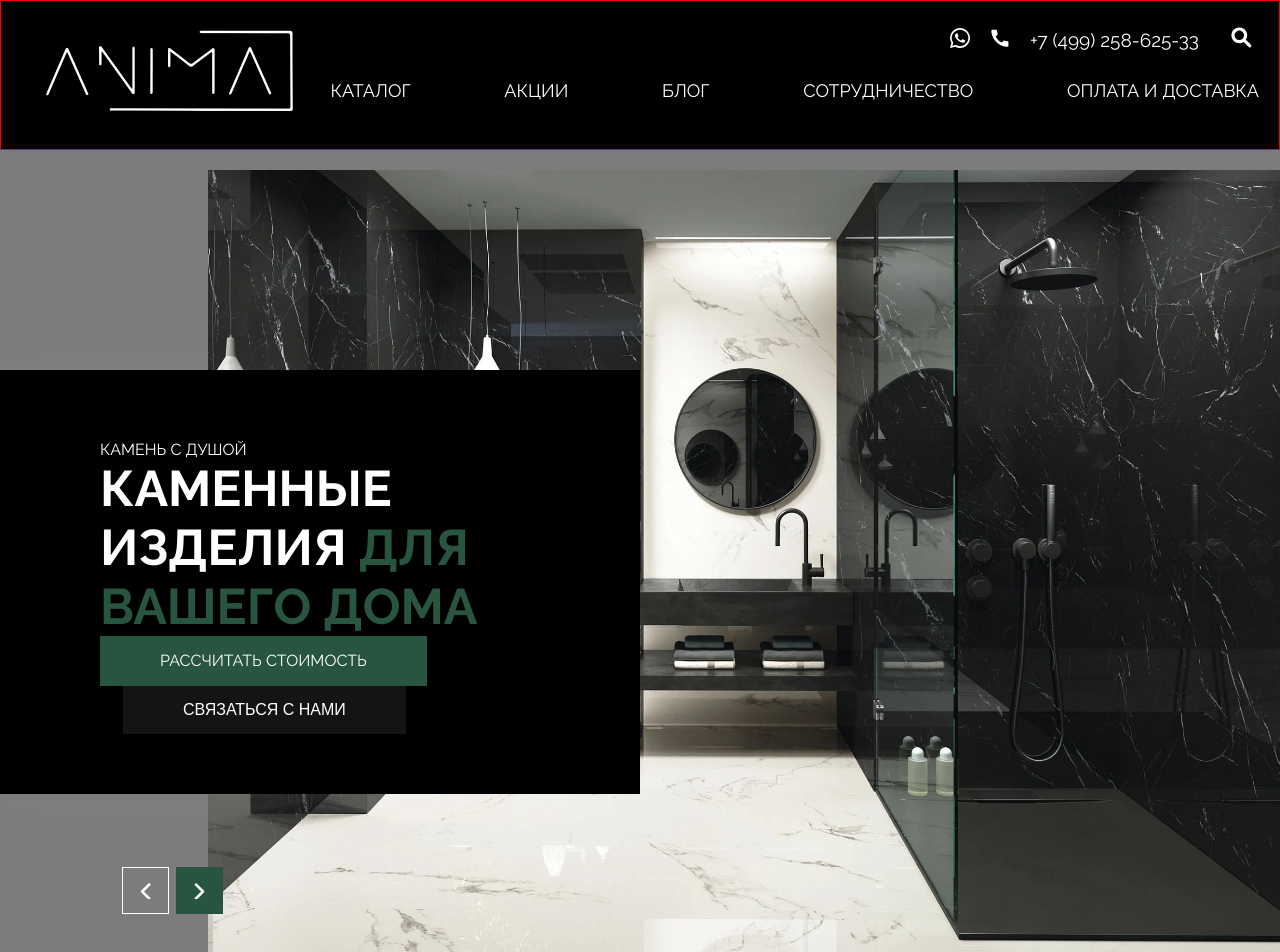
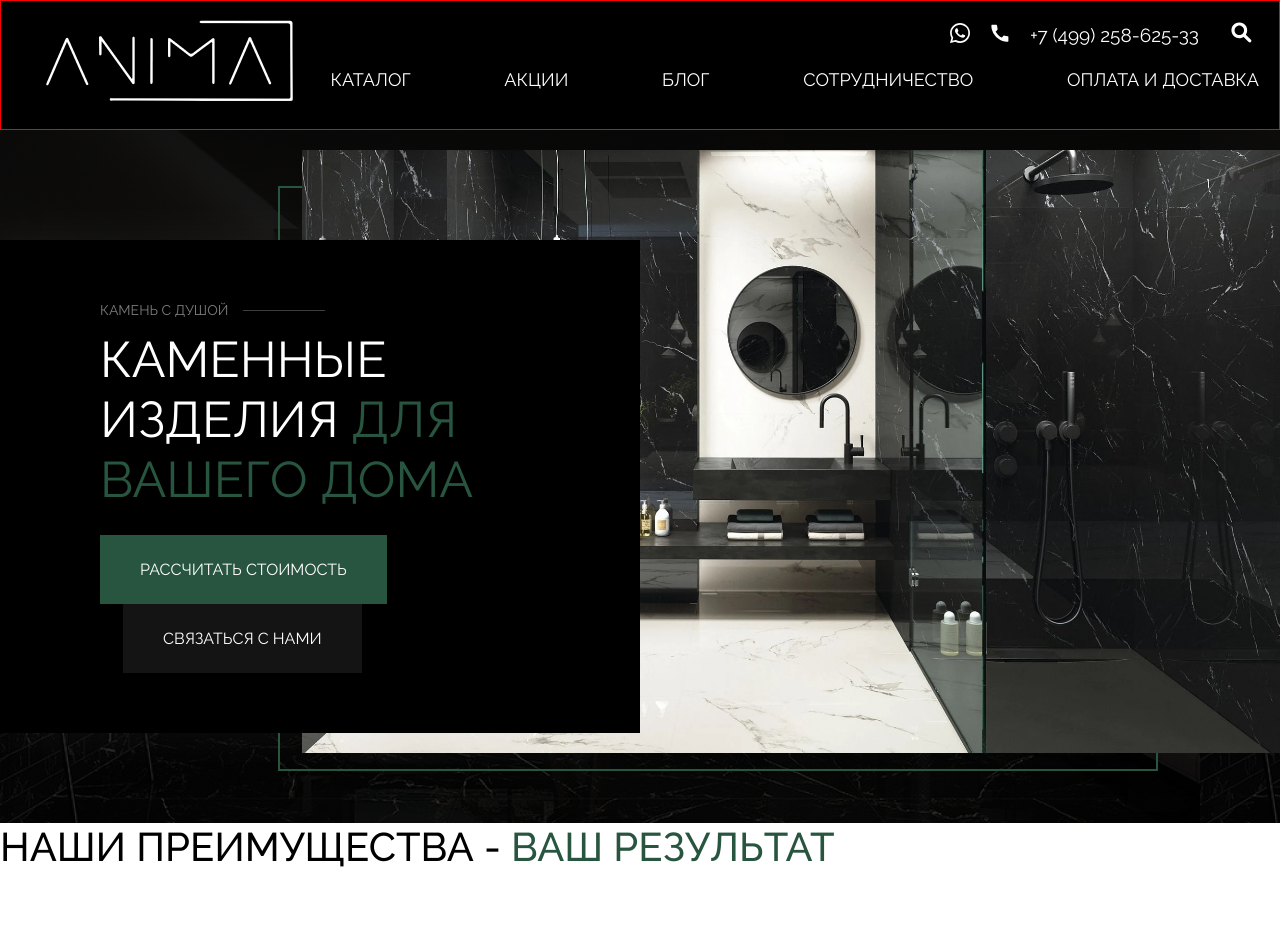
Before and after one commit to m1rade/anima-stone-e-commerce, a React app: page / in a window 1280 px wide. Shown: the top 952 px of the page. Built offline with nearby package versions, Linux system fonts and the light colour scheme.

Commit message:
Style main in landing page

```diff
--- a/src/components/arrow-buttons/ArrowButtons.tsx
+++ b/src/components/arrow-buttons/ArrowButtons.tsx
@@ -6,20 +6,24 @@ type Props = {};
 
 export const ArrowButtons: React.FC<Props> = () => {
     return (
-        <>
-            <ArrowBtn>
+        <ArrowBtnContainer>
+            <ArrowBtnLeft>
                 <Icon iconId="left-arrow" width="16" height="16" viewBox="0 0 16 16" />
-            </ArrowBtn>
-            <ArrowBtn active>
+            </ArrowBtnLeft>
+            <ArrowBtnRight active>
                 <Icon iconId="right-arrow" width="16" height="16" viewBox="0 0 16 16" />
-            </ArrowBtn>
-        </>
+            </ArrowBtnRight>
+        </ArrowBtnContainer>
     );
 };
 
 type ArrowBtnPropsType = {
     active?: boolean;
 };
+
+const ArrowBtnContainer = styled.div`
+    display: flex;
+`
 
 const ArrowBtn = styled.button<ArrowBtnPropsType>`
     width: 47px;
@@ -39,3 +43,6 @@ const ArrowBtn = styled.button<ArrowBtnPropsType>`
             border-color: #28553f;
         `}
 `;
+
+const ArrowBtnLeft = styled(ArrowBtn)``;
+const ArrowBtnRight = styled(ArrowBtn)``;
--- a/src/components/styled/buttons/Button.tsx
+++ b/src/components/styled/buttons/Button.tsx
@@ -12,6 +12,10 @@ export const Button = styled.button<Props>`
 
     &:hover {
         box-shadow: 0px 0px 47px 3px rgba(0, 0, 0, 0.1);
+    }
+
+    &:active {
+        transform: translateY(2px);
     }
 
     ${props =>
--- a/src/layouts/contact-us/ContactUs.tsx
+++ b/src/layouts/contact-us/ContactUs.tsx
@@ -5,7 +5,7 @@ import { Button } from "../../components/styled/buttons/Button";
 
 export const ContactUs = () => {
     return (
-        <SectionContactUs bgImage={bgImage}>
+        <SectionContactUs id="contact-us" bgImage={bgImage}>
             <FormContainer>
                 <Title>
                     Остались вопросы? <br /> свяжитесь с нами, мы вам поможем!
--- a/src/layouts/header/Header.tsx
+++ b/src/layouts/header/Header.tsx
@@ -41,10 +41,10 @@ export const Header = () => {
 
 const StyledHeader = styled.header`
     background-color: ${theme.colors.secondaryBg};
-    height: 150px;
+    height: 130px;
     width: 100%;
 
-    position: sticky;
+    position: fixed;
     z-index: 99;
     top: 0;
     right: 0;
--- a/src/layouts/landing-page/sections/main/Main.tsx
+++ b/src/layouts/landing-page/sections/main/Main.tsx
@@ -1,105 +1,59 @@
 import styled from "styled-components";
+import bgImage from "../../../../assets/img/bg-main.jpg";
 import landingImg from "../../../../assets/img/stones.webp";
-import { ArrowButtons } from "../../../../components/arrow-buttons/ArrowButtons";
-import { Button } from "../../../../components/styled/buttons/Button";
-import { LinkButton } from "../../../../components/styled/buttons/LinkButton";
-// import bgImage from "../../../assets/img/bg-main.jpg"
+import { theme } from "../../../../styles/theme";
+import { LandingInfoBlock } from "./landing-info/LandingInfo";
 
 export const Main = () => {
     return (
         <MainSection>
-            <GridContainer>
-                <LandingInfo>
-                    <span>камень с душой</span>
-                    <h1>
-                        Каменные изделия <span>для вашего дома</span>
-                    </h1>
-                    <LinkButton href="#" linkStyle="primary">
-                        Рассчитать стоимость
-                    </LinkButton>
-                    <StyledButton btnStyle="send">Связаться с нами</StyledButton>
-                </LandingInfo>
-                <ArrowBtnsContainer>
-                    <ArrowButtons />
-                </ArrowBtnsContainer>
-                <LandingImg src={landingImg} alt="interior-example" />
-            </GridContainer>
+            <Wrapper>
+                <LandingInfoBlock />
+                <LandingImgWrapper>
+                    <LandingImg src={landingImg} alt="interior-example" />
+                </LandingImgWrapper>
+            </Wrapper>
         </MainSection>
     );
 };
 
 const MainSection = styled.section`
-    background-color: #7c7c7c;
-    padding-top: 20px;
-    padding-bottom: 50px;
+    padding: 20px 0 70px;
+    margin-top: 130px;
 
-    min-height: calc(100vh - 150px);
+    background: linear-gradient(180deg, rgba(0, 0, 0, 0.93) 0%, rgba(0, 0, 0, 0.8) 100%), url(${bgImage}),
+        lightgray 50% / cover no-repeat;
 `;
 
-const GridContainer = styled.div`
-    display: grid;
-    grid-template: 1fr / repeat(2, 1fr);
+const Wrapper = styled.div`
+    display: flex;
+    justify-content: flex-end;
+
+    position: relative;
 `;
 
-const LandingInfo = styled.div`
-    justify-self: start;
-    align-self: center;
-    grid-area: 1/1;
+const LandingImgWrapper = styled.div`
+    width: 978px;
+    height: 603px;
 
     position: relative;
-    z-index: 10;
+    z-index: 9;
 
-    padding: 70px 40px 60px 100px;
+    &::before {
+        content: "";
+        width: 90%;
+        height: 97%;
+        border: 2px solid ${theme.colors.accent};
 
-    background: #000;
-    color: #fff;
-    box-shadow: 0px 0px 33px 9px rgba(255, 255, 255, 0.03);
-
-    text-transform: uppercase;
-
-    h1 {
-        font-size: 50px;
-
-        span {
-            color: #28553f;
-        }
+        position: absolute;
+        left: -24px;
+        top: 36px;
+        z-index: -1;
     }
-`;
-
-const ArrowBtnsContainer = styled.div`
-    grid-area: 1 / 1;
-    align-self: end;
-    justify-self: start;
-    padding: 0 0 12.5% 19%;
-
-    position: relative;
-    z-index: 10;
-
-    display: flex;
-
-    button + button {
-        margin-left: 7px;
-    }
-`;
-
-const StyledButton = styled(Button)`
-    text-transform: uppercase;
-    font-size: 16px;
-    color: #fff;
-    background-color: #141414;
-    border: none;
-    margin-left: 23px;
 `;
 
 const LandingImg = styled.img`
     object-fit: cover;
-    padding-bottom: 20px;
-
-    width: 67em;
-
-    position: relative;
-    z-index: 1;
-
-    grid-area: 1 / 1 / span 2 / span 2;
-    justify-self: end;
+    width: 100%;
+    height: 100%;
 `;
--- /dev/null
+++ b/src/layouts/landing-page/sections/main/landing-info/LandingInfo.tsx
@@ -0,0 +1,87 @@
+import styled from "styled-components";
+import { Button } from "../../../../../components/styled/buttons/Button";
+import { theme } from "../../../../../styles/theme";
+
+export const LandingInfoBlock = () => {
+    return (
+        <LandingInfo>
+            <LandingSmallText>камень с душой</LandingSmallText>
+            <LandingHeader>
+                Каменные изделия <span>для вашего дома</span>
+            </LandingHeader>
+            <StyledButton as="a" href="#" btnStyle="primary">
+                Рассчитать стоимость
+            </StyledButton>
+            <LinkButton as="a" href="#contact-us" btnStyle="send">
+                Связаться с нами
+            </LinkButton>
+        </LandingInfo>
+    );
+};
+
+const LandingInfo = styled.div`
+    position: absolute;
+    left: 0;
+    right: 50%;
+    top: 15%;
+    z-index: 10;
+
+    padding: 60px 40px 60px 100px;
+
+    background: ${theme.colors.secondaryBg};
+    color: ${theme.colors.fontLight};
+    box-shadow: 0px 0px 33px 9px rgba(255, 255, 255, 0.03);
+
+    text-transform: uppercase;
+    font-size: 16px;
+    font-weight: 400;
+`;
+
+const LandingSmallText = styled.span`
+    font-size: 14px;
+    font-weight: inherit;
+    color: ${theme.colors.fontSecondary};
+    opacity: 0.8;
+
+    position: relative;
+
+    &::after {
+        content: "";
+        position: absolute;
+        top: 50%;
+        right: -75%;
+        z-index: 11;
+        display: inline-block;
+        width: 82px;
+        height: 0.5px;
+        background: ${theme.colors.fontSecondary};
+        opacity: 0.5;
+    }
+`;
+
+const LandingHeader = styled.h1`
+    font-size: 50px;
+    font-weight: inherit;
+
+    margin: 10px 0 25px;
+
+    span {
+        color: #28553f;
+    }
+`;
+
+const StyledButton = styled(Button)`
+    padding: 25px 40px;
+    display: inline-block;
+
+    font-size: inherit;
+    font-weight: inherit;
+`;
+
+const LinkButton = styled(StyledButton)`
+    background-color: #141414;
+    color: ${theme.colors.fontLight};
+    border: none;
+
+    margin-left: 23px;
+`;
--- a/src/styles/GlobalStyles.styled.ts
+++ b/src/styles/GlobalStyles.styled.ts
@@ -17,6 +17,7 @@ export const GlobalStyles = createGlobalStyle`
             sans-serif;
         -webkit-font-smoothing: antialiased;
         -moz-osx-font-smoothing: grayscale;
+        line-height: 1.2;
     }
 
     a {
```
